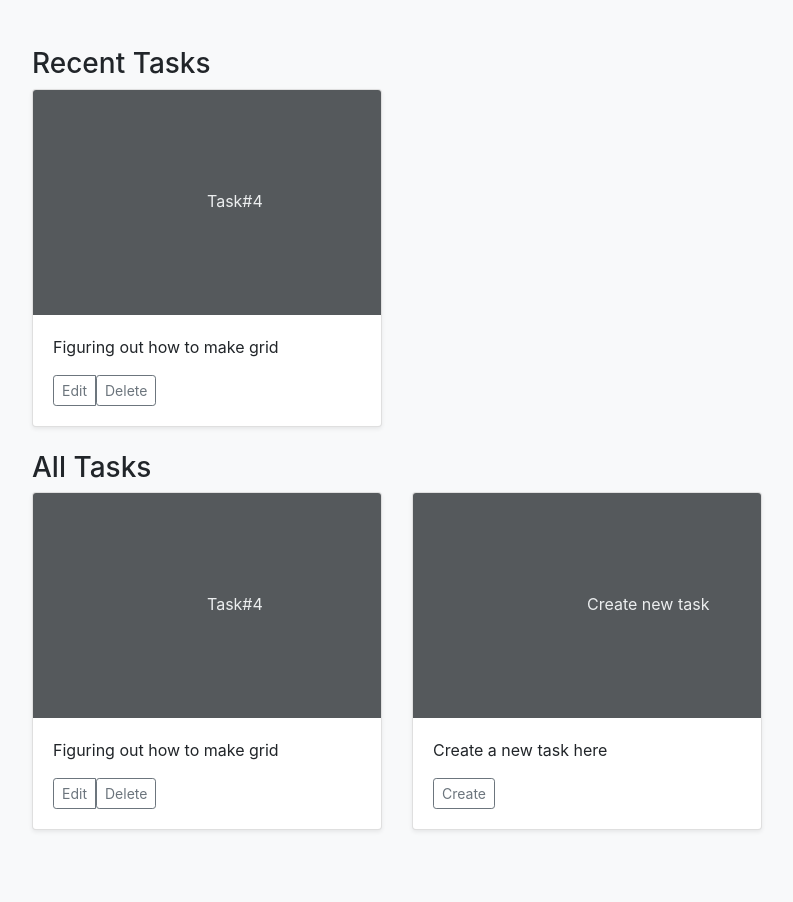
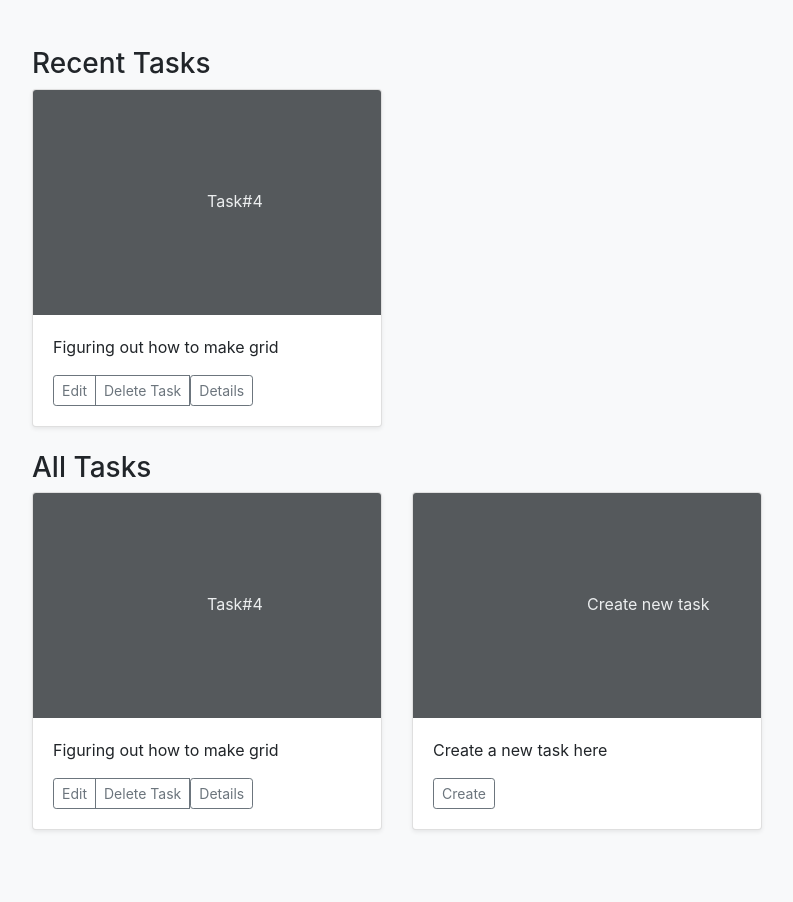
Before and after one commit to Narozzy/AutoNiner, a Django app: page /home/ in a window 1280 px wide. Shown: the part 57-959 px from the top of the page, without its empty margins (53-846 px from the left). Run offline with Django 3.2, Linux system fonts and the light colour scheme; data comes from the database, SQL or seed files in the repository; both versions use the stored data as it was after the commit; some libraries are stand-ins or nearby versions.

Commit message:
Got template rendering to work, will work under impression that they have to submit a csv file

```diff
--- a/autoniner/home/templates/index.html
+++ b/autoniner/home/templates/index.html
@@ -15,8 +15,12 @@
                     <div class="d-flex justify-content-between align-items-center">
                         <div class="btn-group">
                             <button type="button" class="btn btn-sm btn-outline-secondary">Edit</button>
-                            <form method='get' action='/delete/{{task.task_id}}'>
-                                <button type="submit" class="btn btn-sm btn-outline-secondary">Delete</button>
+                              <!-- Button trigger modal -->
+                            <button type="button" class="btn btn-sm btn-outline-secondary" data-toggle="modal" data-target="#exampleModal" onclick='deleteModalCreateAction({{task.task_id}}, "{{task.title}}");'>
+                              Delete Task
+                            </button>
+                            <form method='get' action='/details/{{task.task_id}}'>
+                              <button type='submit' class='btn btn-sm btn-outline-secondary'>Details</button>
                             </form>
                         </div>
                     </div>
@@ -37,8 +41,12 @@
                     <div class="d-flex justify-content-between align-items-center">
                         <div class="btn-group">
                             <button type="button" class="btn btn-sm btn-outline-secondary">Edit</button>
-                            <form method='get' action='/delete/{{task.task_id}}'>
-                                <button type="submit" class="btn btn-sm btn-outline-secondary">Delete</button>
+                              <!-- Button trigger modal -->
+                            <button type="button" class="btn btn-sm btn-outline-secondary" data-toggle="modal" data-target="#exampleModal" onclick='deleteModalCreateAction({{task.task_id}}, "{{task.title}}");'>
+                              Delete Task
+                            </button>
+                            <form method='get' action='/details/{{task.task_id}}'>
+                              <button type='submit' class='btn btn-sm btn-outline-secondary'>Details</button>
                             </form>
                         </div>
                     </div>
@@ -64,4 +72,37 @@
       </div>
     </div>
   </div>
+
+<!-- Modal -->
+<div class="modal fade" id="exampleModal" tabindex="-1" role="dialog" aria-labelledby="exampleModalLabel" aria-hidden="true">
+  <div class="modal-dialog" role="document">
+    <div class="modal-content">
+      <div class="modal-header">
+        <h5 class="modal-title" id="exampleModalLabel">DELETE</h5>
+        <button type="button" class="close" data-dismiss="modal" aria-label="Close">
+          <span aria-hidden="true">&times;</span>
+        </button>
+      </div>
+      <div class="modal-body" id='modal-body-id'>
+
+      </div>
+      <div class="modal-footer">
+        <button type="button" class="btn btn-sm btn-secondary" data-dismiss="modal">Close</button>
+        <form id='delete-modal-form' method='get'>
+          <button type='submit' class='btn btn-sm btn-outline-secondary'>Delete</button>
+        </form>
+      </div>
+    </div>
+  </div>
+</div>
+
+<script>
+function deleteModalCreateAction(id, title) {
+  let form = document.getElementById('delete-modal-form');
+  form.action = '/delete/'+id;
+  let modal_body = document.getElementById('modal-body-id');
+  console.dir(modal_body);
+  modal_body.innerHTML = `Are you sure you want to delete Task: <strong>${title}</strong>?`;
+}
+</script>
 {% endblock %}
--- a/autoniner/home/urls.py
+++ b/autoniner/home/urls.py
@@ -5,4 +5,6 @@ urlpatterns = [
     path('home/', views.index, name='home'),
     path('home/task/new', views.CreateTask, name='newTask'),
     path('delete/<int:id>', views.delete),
+    path('details/<int:id>', views.details, name='details'),
+    path('template/<int:id>', views.CreateExcelTemplate, name='template'),
 ]
--- a/autoniner/home/views.py
+++ b/autoniner/home/views.py
@@ -16,14 +16,22 @@ def CreateTask(request):
         form = TaskForm(request.POST)
         if form.is_valid():
             form.save()
-            return redirect('home')
+            t = Task.objects.all().latest()
+            return redirect('template', id=t.task_id)
     elif request.method == 'GET':
         # This will retrieve the form
         content.update({'form': TaskForm()})
     return render(request, 'create_task.html', context=content)
+
+def CreateExcelTemplate(request, id):
+    return render(request, 'excel_template.html', context={})
 
 def delete(request, id):
     t = Task.objects.get(task_id=id)
     if t:
         t.delete()
     return redirect('home')
+
+def details(request, id):
+    t = Task.objects.get(task_id=id)
+    return render(request, 'data_visualization.html', context={'task':t})
```
Also changed, not shown: autoniner/home/templates/data_visualization.html (added, +31 -0 lines), autoniner/home/templates/excel_template.html (added, +53 -0 lines), autoniner/db.sqlite3.
